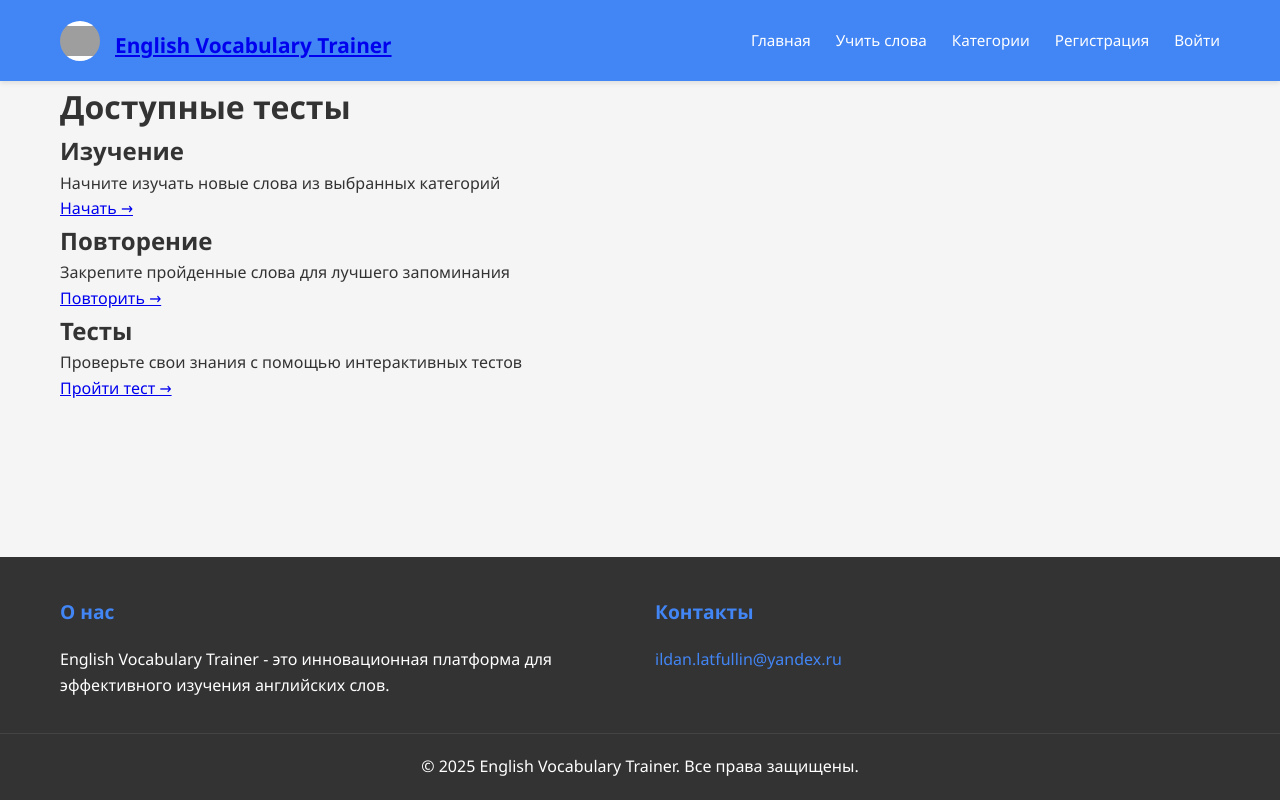
After one commit to SneakyLoris/axyu, a Django app: page /learning in a window 1280 px wide. The commit adds this page. Run offline with Django 5.2, Linux system fonts and the light colour scheme; grey boxes are pictures that could not be loaded.

Commit message:
started to make learning logic

```diff
--- a/web/templates/web/base_template.html
+++ b/web/templates/web/base_template.html
@@ -21,7 +21,7 @@
 
                 <nav class="nav-menu">
                 <a href="{% url 'main' %}">Главная</a>
-                <a href="{% url 'tests' %}">Тесты</a>
+                <a href="{% url 'learning' %}">Учить слова</a>
                 <a href="{% url 'categories' %}">Категории</a>
                 {% if user.is_authenticated %}
                     <a href="{% url 'stats' %}">Моя успеваемость</a>
--- /dev/null
+++ b/web/templates/web/learning.html
@@ -0,0 +1,25 @@
+{% extends 'web/base_template.html' %}
+
+{% block title %}Учить слова | English Vocabulary Trainer{% endblock %}
+
+{% block content %}
+<h1>Доступные тесты</h1>
+<div>
+    <div>
+        <h2>Изучение</h2>
+        <p>Начните изучать новые слова из выбранных категорий</p>
+        <a href="{% url 'learning_new_words' %}">Начать →</a>
+    </div>
+    <div>
+        <h2>Повторение</h2>
+        <p>Закрепите пройденные слова для лучшего запоминания</p>
+        <a href="{% url 'learning_repeat' %}">Повторить →</a>
+    </div>
+    <div>
+        <h2>Тесты</h2>
+        <p>Проверьте свои знания с помощью интерактивных тестов</p>
+        <a href="{% url 'learning_tests' %}">Пройти тест →</a>
+    </div>
+</div>
+
+{% endblock %}
--- a/web/urls.py
+++ b/web/urls.py
@@ -10,7 +10,10 @@ urlpatterns = [
     path('logout', logout_view, name='logout'),
     ##########################################
     path('stats', stats_view, name='stats'),
-    path('tests', tests_view, name='tests'),
+    path('learning', learning_view, name='learning'),
+    path('learning/new_words', learning_new_words_view, name='learning_new_words'),
+    path('learning/repeat', learning_repeat_view, name='learning_repeat'),
+     path('learning/tests', learning_tests_view, name='learning_tests'),
     ##########################################
     path('categories', categories_view, name='categories'),
     path('categories/<str:category_name>', categories_wordlist_view, name='categories_wordlist'),
--- a/web/views.py
+++ b/web/views.py
@@ -59,8 +59,17 @@ def stats_view(request):
     return render(request, "web/stats.html")
 
 
-def tests_view(request):
-    return render(request, "web/tests.html")
+def learning_view(request):
+    return render(request, "web/learning.html")
+
+def learning_new_words_view(request):
+    return render(request, "web/learning.html")
+
+def learning_repeat_view(request):
+    return render(request, "web/learning.html")
+
+def learning_tests_view(request):
+    return render(request, "web/learning.html")
 
 
 def categories_view(request):
```
Also changed, not shown: web/templates/web/tests.html (deleted, +0 -10 lines).
